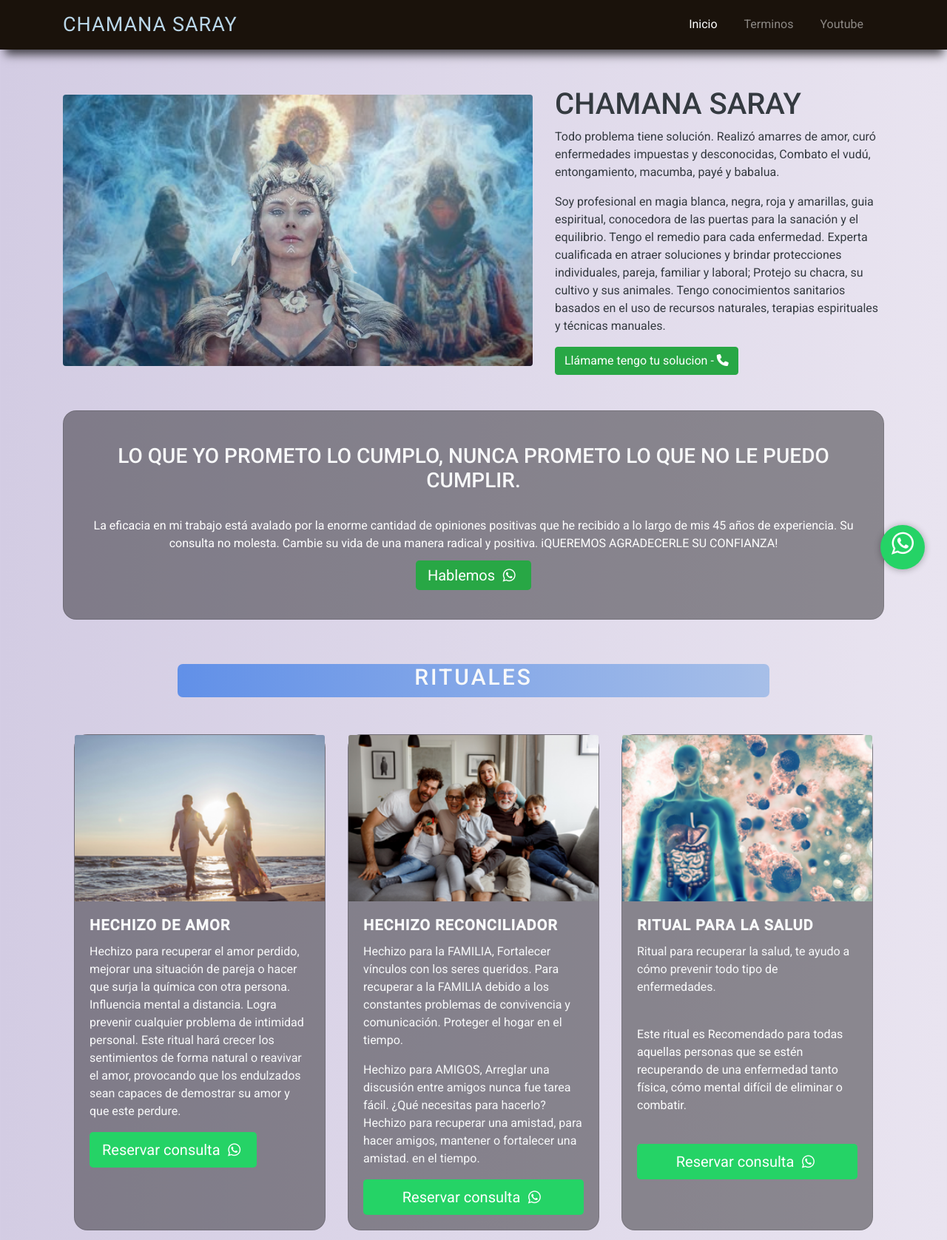
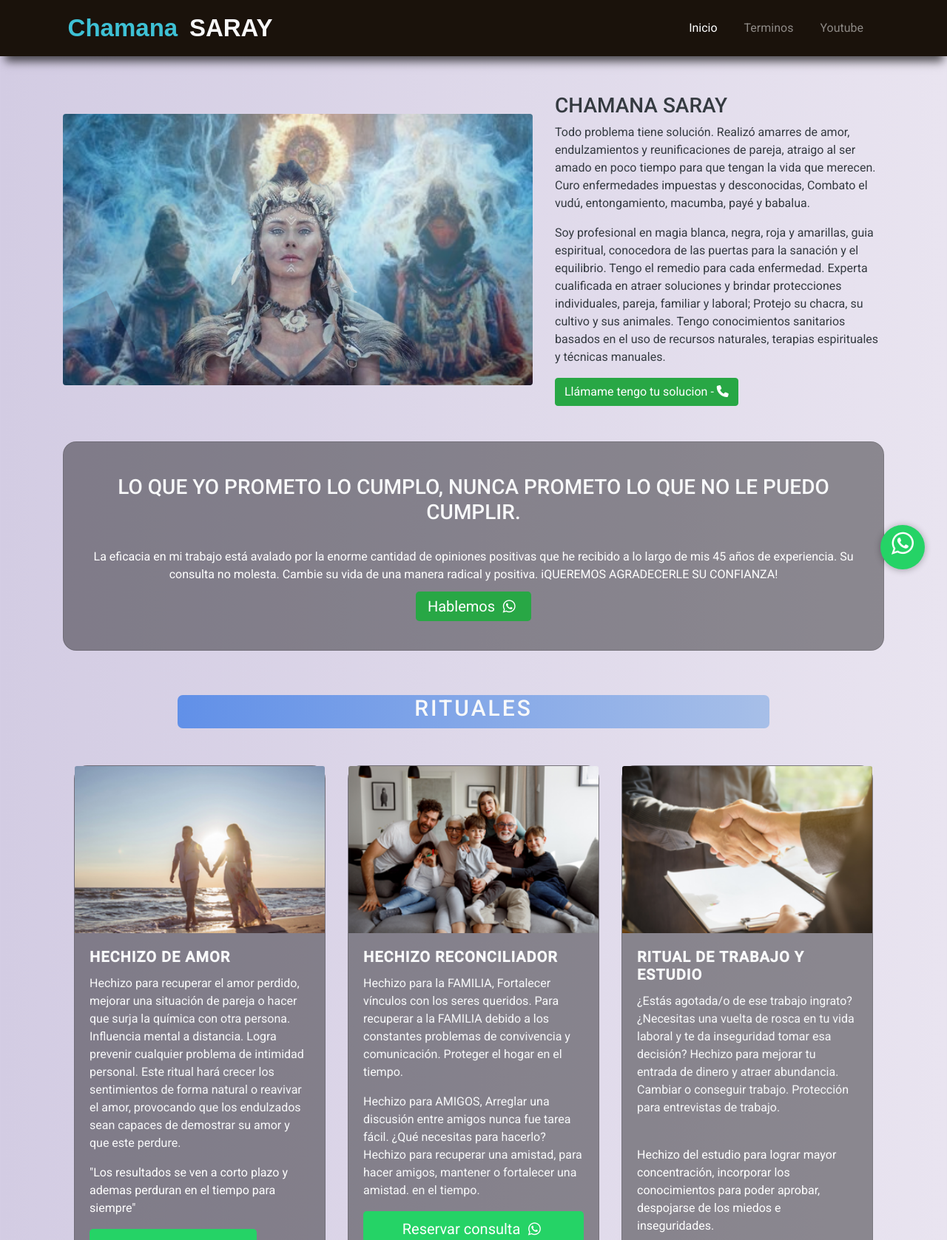
Before and after one commit to ricardo-3/saray, a plain HTML site: page index.html in a window 1280 px wide. Shown: the top 1677 px of the page at 74% size. Drawn offline with nearby package versions, Linux system fonts and the light colour scheme.

Commit message:
cambios saray

```diff
--- a/estilos/index.css
+++ b/estilos/index.css
@@ -17,8 +17,17 @@ nav{
 
 
 .navbar-brand{
-    letter-spacing: 1px;
-    font-size: 27px;
+
+    font-size: 33px;
+    font-family:'Arial Narrow Bold', sans-serif ;
+    font-weight: bold;
+
+}
+
+.navbar-brand mark{
+     background: #1a120b;
+     color: #3ec1d5;
+
 }
 
 
--- a/index.html
+++ b/index.html
@@ -30,7 +30,7 @@
         <!-- Navigation -->
     <nav class="navbar navbar-expand-lg  navbar-dark  sticky-top" style="background-color: #1A120B">
       <div class="titulo container">
-          <a class="navbar-brand" href="index.html">CHAMANA SARAY </a>
+          <a class="navbar-brand text-light" href="#"> <mark class="">Chamana</mark> SARAY </a>
           <button class="navbar-toggler" type="button" data-toggle="collapse" data-target="#navbarNav"
               aria-controls="navbarNav" aria-expanded="false" aria-label="Toggle navigation">
               <span class="navbar-toggler-icon"></span>
@@ -67,8 +67,8 @@
             </div>
             <!-- /.col-lg-8 -->
             <div class="texto col-lg-5">
-              <h1 class="text-dark">CHAMANA SARAY </h1>
-              <p class="text-dark">Todo problema tiene solución. Realizó amarres de amor, curó enfermedades impuestas y desconocidas, Combato el vudú, entongamiento, macumba, payé y babalua. </p>
+              <h3 class="text-dark">CHAMANA SARAY </h3>
+              <p class="text-dark">Todo problema tiene solución. Realizó amarres de amor, endulzamientos y reunificaciones de pareja, atraigo al ser amado en poco tiempo para que tengan la vida que merecen. Curo enfermedades impuestas y desconocidas, Combato el vudú, entongamiento, macumba, payé y babalua. </p>
                 <p class="text-dark">Soy profesional en magia blanca, negra, roja y amarillas, guia espiritual, conocedora de las puertas para la sanación y el equilibrio. Tengo el remedio para cada enfermedad. Experta cualificada en atraer soluciones y brindar protecciones individuales, pareja, familiar y laboral; Protejo su chacra, su cultivo y sus animales. Tengo conocimientos sanitarios basados en el uso de recursos naturales, terapias espirituales y técnicas manuales.</p>
               <a class="btn btn-success " href="#"> Llámame tengo tu solucion - <i class="fas fa-phone"></i> </a>
             </div>
@@ -97,6 +97,7 @@
                 <div class="boton card-body">
                     <h5 class="card-title font-weight-bold text-light">HECHIZO DE AMOR</h5>
                     <p class="card-text text-light"> Hechizo para recuperar el amor perdido, mejorar una situación de pareja o hacer que surja la química con otra persona. Influencia mental a distancia. Logra prevenir cualquier problema de intimidad personal. Este ritual hará crecer los sentimientos de forma natural o reavivar el amor, provocando que los endulzados sean capaces de demostrar su amor y que este perdure.</p>
+                    <p> "Los resultados se ven a corto plazo y ademas perduran en el tiempo para siempre"</p>
                     <a href="#" class="btn  btn-lg active btn-bloc" role="button" aria-pressed="true" >Reservar consulta  <i class="icon-whatsapp"></i></a>
                 </div>
                 </div>
@@ -112,15 +113,20 @@
                     </div>
                 </div>
 
-                <div class="card">
-                    <img src="imagenes/3.png" loading="lazy" class="card-img-top" alt="limpieza facial">
-                    <div class="boton card-body">
-                        <h5 class="card-title font-weight-bold text-light"> RITUAL PARA LA SALUD</h5>
-                        <p class="card-text text-light">Ritual para recuperar la salud, te ayudo a cómo prevenir todo tipo de  enfermedades. </p><br><p> Este ritual es Recomendado para todas aquellas personas que se estén recuperando de una enfermedad tanto física, cómo mental difícil de eliminar o combatir.  </p> <br>
-                            <a href="#" class="btn  btn-lg active btn-block"
-                            role="button" aria-pressed="true" >Reservar consulta  <i class="icon-whatsapp"></i></a>
-                    </div>
-                </div>
+                <div class="card largo">
+                  <img src="imagenes/trabajo.png" loading="lazy" class="card-img-top" alt="limpieza facial">
+                  <div class="boton card-body">
+                      <h5 class="card-title font-weight-bold text-light">RITUAL DE TRABAJO Y ESTUDIO</h5>
+                      <p class="card-text text-light"> ¿Estás agotada/o de ese trabajo ingrato? ¿Necesitas una vuelta de rosca en tu vida laboral y te da inseguridad tomar esa decisión?
+                        Hechizo para mejorar tu entrada de dinero y atraer abundancia.
+                        Cambiar o conseguir trabajo. Protección para entrevistas de trabajo.</p><br>
+                        <p>Hechizo del estudio para lograr mayor concentración, incorporar los conocimientos para poder aprobar, despojarse de los miedos e inseguridades.</p>
+                          <a href="#" class="btn  btn-lg active btn-bloc"
+                          role="button" aria-pressed="true" >Reservar consulta  <i class="icon-whatsapp"></i></a>
+                  </div>
+                  </div>
+
+
             </div>
         </section>
 
@@ -130,17 +136,17 @@
       <section class="container ">
           <div class="card-deck">
 
-              <div class="card largo">
-              <img src="imagenes/trabajo.png" loading="lazy" class="card-img-top" alt="limpieza facial">
+
+            <div class="card">
+              <img src="imagenes/3.png" loading="lazy" class="card-img-top" alt="limpieza facial">
               <div class="boton card-body">
-                  <h5 class="card-title font-weight-bold text-light">RITUAL PARA TRABAJO</h5>
-                  <p class="card-text text-light"> ¿Estás agotada/o de ese trabajo ingrato? ¿Necesitas una vuelta de rosca en tu vida laboral y te da inseguridad tomar esa decisión?
-                    Hechizo para mejorar tu entrada de dinero y atraer abundancia.
-                    Cambiar o conseguir trabajo. Protección para entrevistas de trabajo.</p>
-                      <a href="#" class="btn  btn-lg active btn-bloc"
+                  <h5 class="card-title font-weight-bold text-light"> RITUAL PARA LA SALUD</h5>
+                  <p class="card-text text-light">Ritual para recuperar la salud, te ayudo a cómo prevenir todo tipo de  enfermedades. </p><br><p> Este ritual es Recomendado para todas aquellas personas que se estén recuperando de una enfermedad tanto física, cómo mental difícil de eliminar o combatir.  </p>
+                      <a href="#" class="btn  btn-lg active btn-block"
                       role="button" aria-pressed="true" >Reservar consulta  <i class="icon-whatsapp"></i></a>
               </div>
-              </div>
+          </div>
+
 
 
               <div class="card largo">
@@ -245,7 +251,7 @@
         <div class="row py-4 d-flex align-items-center">
           <!-- Grid column -->
           <div class="titulo col-md-12">
-            <h6 class="font-weight-bold ">ATENCIÓN VIRTUAL LAS  24-HORAS</h6>
+            <h6 class="font-weight-bold ">ATENCIÓN VIRTUAL 24-HORAS / "SU CONSULTA NO MOLESTA"</h6>
           </div>
         </div>
         <!-- Grid row-->
```
Also changed, not shown: terminos.html (+1 -1 lines).
